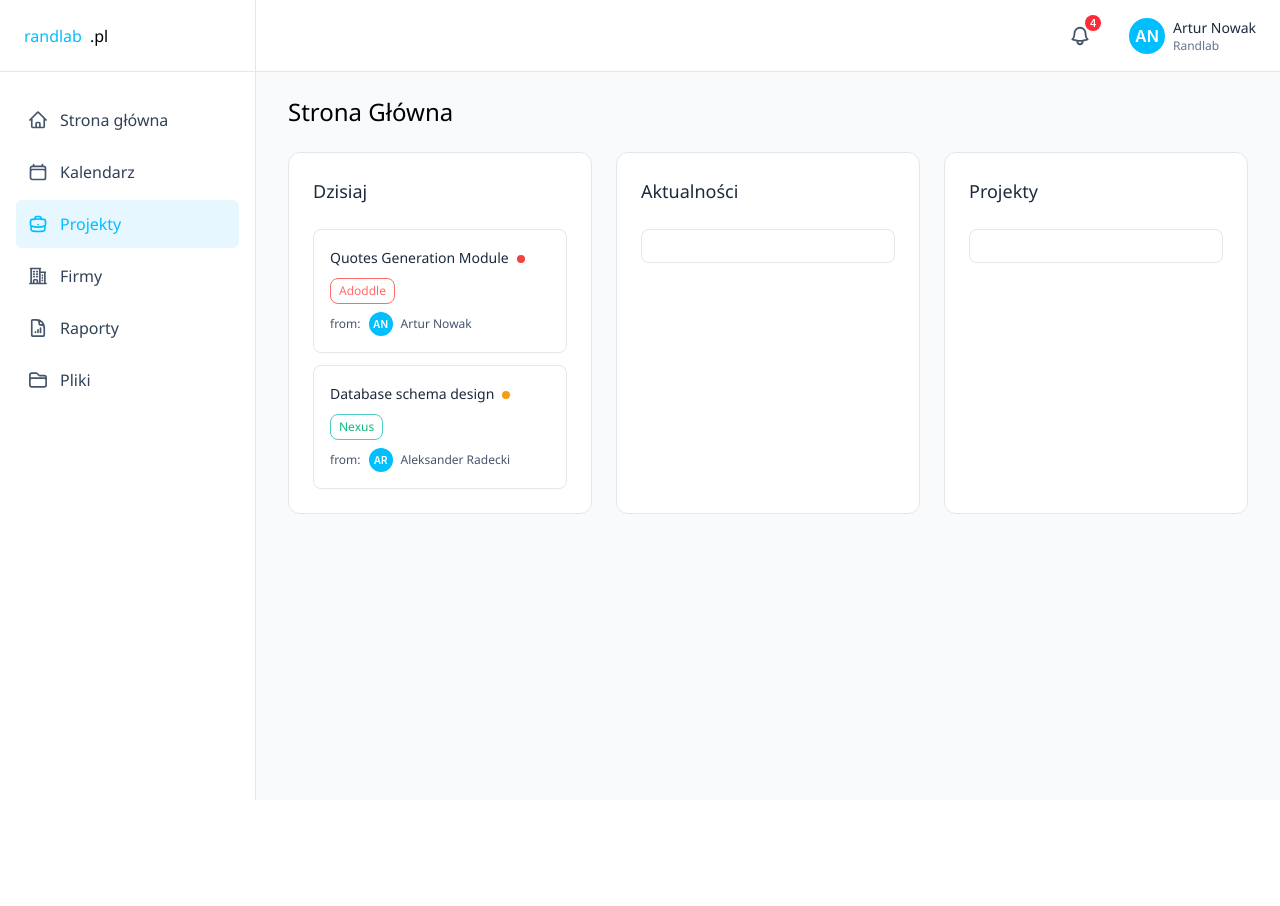
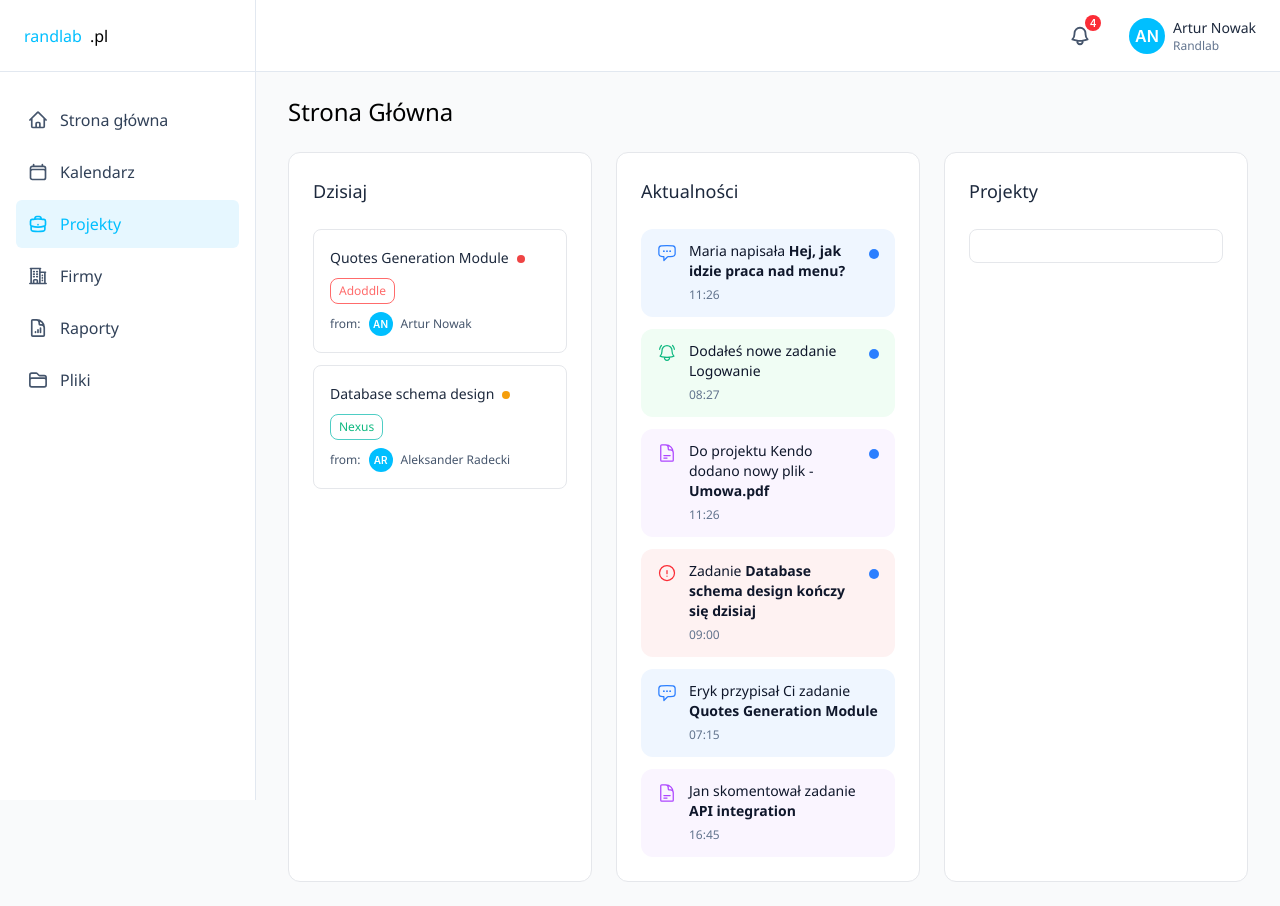
Before and after one commit to ScrumDone/ScrumDone, a React (Vite) app in the folder client/: page / in a window 1280 px wide. Before the commit the page ends 800 px from the top, so only its background shows below. Built offline with nearby package versions, Linux system fonts and the light colour scheme.

Commit message:
added newsfeed

```diff
--- /dev/null
+++ b/client/src/components/newsFeed.tsx
@@ -0,0 +1,139 @@
+import React from 'react'
+import {
+    BellAlertIcon,
+    ChatBubbleLeftEllipsisIcon,
+    DocumentTextIcon,
+    ExclamationCircleIcon,
+} from '@heroicons/react/24/outline'
+
+type NewsVariant = 'blue' | 'green' | 'purple' | 'red'
+
+type NewsIcon = React.ComponentType<React.SVGProps<SVGSVGElement>>
+
+interface NewsItemProps {
+    icon: NewsIcon
+    text: string
+    boldText?: string
+    time: string
+    variant: NewsVariant
+    unread?: boolean
+}
+
+interface NewsEntry extends NewsItemProps {
+    id: string
+}
+
+const variantClassMap: Record<NewsVariant, { card: string; icon: string }> = {
+    blue: {
+        card: 'bg-scrumdone-blue-300',
+        icon: 'text-scrumdone-blue-600',
+    },
+    green: {
+        card: 'bg-scrumdone-green-100',
+        icon: 'text-scrumdone-green-500',
+    },
+    purple: {
+        card: 'bg-scrumdone-purple-100',
+        icon: 'text-scrumdone-purple-600',
+    },
+    red: {
+        card: 'bg-scrumdone-red-100',
+        icon: 'text-scrumdone-red-600',
+    },
+}
+
+const newsEntries: NewsEntry[] = [
+    {
+        id: 'news-1',
+        icon: ChatBubbleLeftEllipsisIcon,
+        text: 'Maria napisała',
+        boldText: 'Hej, jak idzie praca nad menu?',
+        time: '11:26',
+        variant: 'blue',
+        unread: true,
+    },
+    {
+        id: 'news-2',
+        icon: BellAlertIcon,
+        text: 'Dodałeś nowe zadanie Logowanie',
+        time: '08:27',
+        variant: 'green',
+        unread: true,
+    },
+    {
+        id: 'news-3',
+        icon: DocumentTextIcon,
+        text: 'Do projektu Kendo dodano nowy plik -',
+        boldText: 'Umowa.pdf',
+        time: '11:26',
+        variant: 'purple',
+        unread: true,
+    },
+    {
+        id: 'news-4',
+        icon: ExclamationCircleIcon,
+        text: 'Zadanie',
+        boldText: 'Database schema design kończy się dzisiaj',
+        time: '09:00',
+        variant: 'red',
+        unread: true,
+    },
+    {
+        id: 'news-5',
+        icon: ChatBubbleLeftEllipsisIcon,
+        text: 'Eryk przypisał Ci zadanie',
+        boldText: 'Quotes Generation Module',
+        time: '07:15',
+        variant: 'blue',
+    },
+    {
+        id: 'news-6',
+        icon: DocumentTextIcon,
+        text: 'Jan skomentował zadanie',
+        boldText: 'API integration',
+        time: '16:45',
+        variant: 'purple',
+    },
+]
+
+const NewsItem: React.FC<NewsItemProps> = ({ icon: Icon, text, boldText, time, variant, unread = false }) => {
+    const classes = variantClassMap[variant]
+
+    return (
+        <div className={`rounded-xl px-4 py-3 ${classes.card}`}>
+            <div className="flex items-start gap-3">
+                <Icon className={`mt-0.5 h-5 w-5 shrink-0 ${classes.icon}`} aria-hidden="true" />
+
+                <div className="min-w-0 flex-1">
+                    <p className="font-segoe-ui text-[14px] leading-5 font-normal text-slate-900 antialiased">
+                        {text}
+                        {boldText ? <span className="font-semibold"> {boldText}</span> : null}
+                    </p>
+                    <p className="mt-1 font-segoe-ui text-[12px] leading-5 font-normal text-slate-500 antialiased">{time}</p>
+                </div>
+
+                {unread ? <span className="mt-2 h-2.5 w-2.5 shrink-0 rounded-full bg-scrumdone-blue-600" aria-label="Nieodczytane" /> : null}
+            </div>
+        </div>
+    )
+}
+
+const NewsFeed: React.FC = () => {
+    return (
+        <div className="flex flex-col gap-3">
+            {newsEntries.map((entry) => (
+                <NewsItem
+                    key={entry.id}
+                    icon={entry.icon}
+                    text={entry.text}
+                    time={entry.time}
+                    variant={entry.variant}
+                    {...(entry.boldText ? { boldText: entry.boldText } : {})}
+                    {...(entry.unread !== undefined ? { unread: entry.unread } : {})}
+                />
+            ))}
+        </div>
+    )
+}
+
+export default NewsFeed
--- a/client/src/index.css
+++ b/client/src/index.css
@@ -17,6 +17,7 @@
   --color-scrumdone-green-500: #10B981;
   --color-scrumdone-green-600: #00C950;
   --color-scrumdone-blue-200: #E6F7FF;
+  --color-scrumdone-blue-300: #EFF6FF;
   --color-scrumdone-blue-100: #CCE5FF;
   --color-scrumdone-blue-600: #2B7FFF;
   --color-scrumdone-red-100: #FEF2F2;
--- a/client/src/pages/Homepage.tsx
+++ b/client/src/pages/Homepage.tsx
@@ -3,6 +3,7 @@ import React from 'react'
 import SideBar from '../components/sideBar'
 import TopBar from '../components/topBar'
 import WelcomePageTask from '../components/welcomePageTask'
+import NewsFeed from '../components/newsFeed'
 
 const Homepage: React.FC = () => {
     return (
@@ -45,9 +46,7 @@ const Homepage: React.FC = () => {
                             <h1 className="font-segoe-ui text-slate-800 text-[1.125rem] leading-7 font-normal tracking-[0em] antialiased mb-6">
                                 Aktualności
                             </h1>
-                            <div className="border border-gray-200 rounded-lg p-4">
-
-                            </div>
+                            <NewsFeed />
                         </div>
                         <div className="bg-white rounded-xl border border-gray-200 p-6">
                             <h1 className="font-segoe-ui text-slate-800 text-[1.125rem] leading-7 font-normal tracking-[0em] antialiased mb-6">
```
